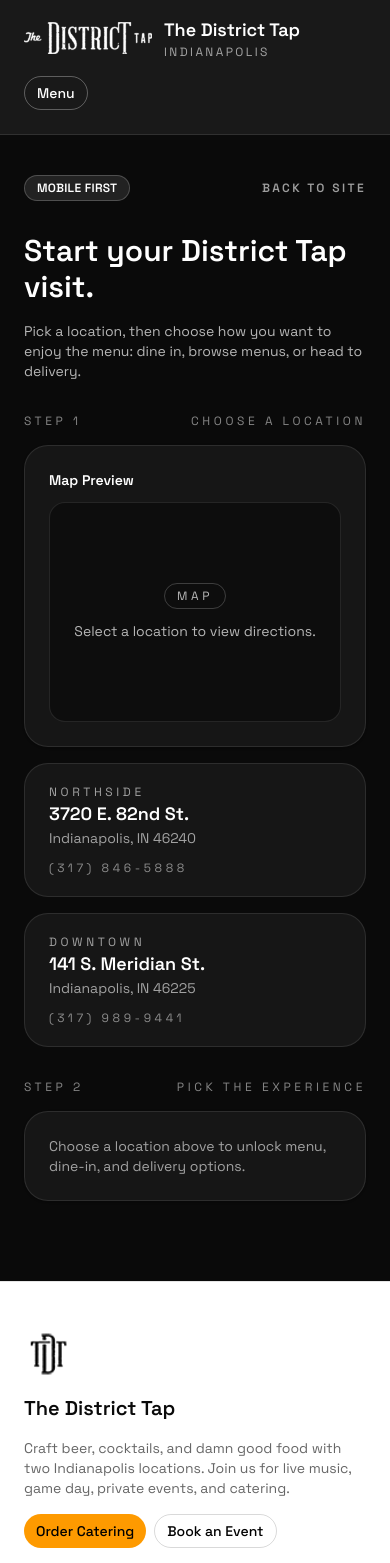
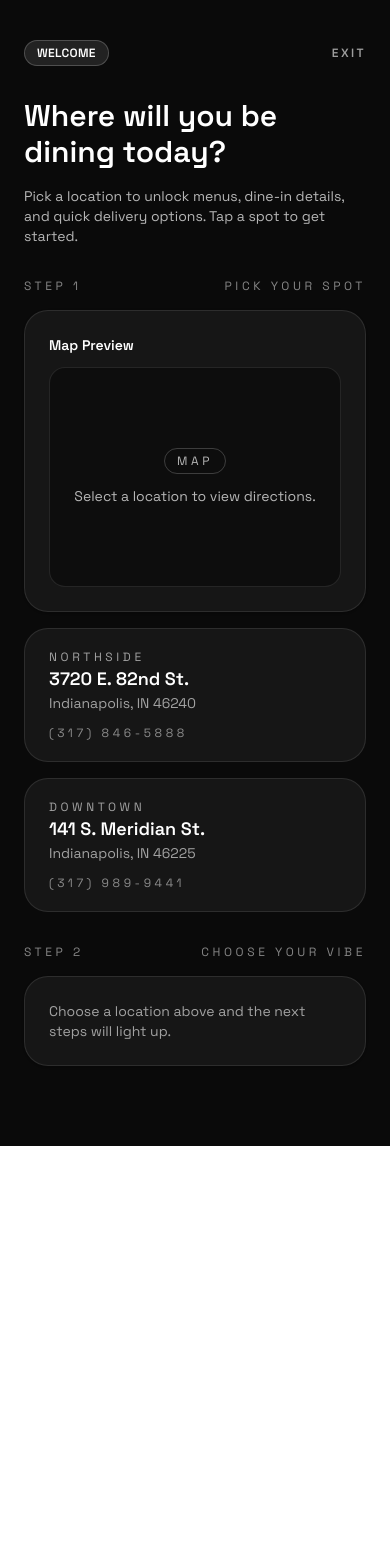
Before and after one commit to garytayl/district-tap, a Next.js app: page /experience in a window 390 px wide. Shown: the top 1563 px of the page. After the commit the page ends 1146 px from the top, so only its background shows below. Built offline with nearby package versions, Linux system fonts and the light colour scheme.

Commit message:
Enhance mobile experience by adding experience mode styles and updating UI text for clarity

```diff
--- a/app/experience/page.tsx
+++ b/app/experience/page.tsx
@@ -1,6 +1,6 @@
 "use client"
 
-import { useMemo, useState } from "react"
+import { useEffect, useMemo, useState } from "react"
 import Link from "next/link"
 
 import { Badge } from "@/components/ui/Badge"
@@ -45,6 +45,13 @@
     [selectedLocationId],
   )
 
+  useEffect(() => {
+    document.body.classList.add("experience-mode")
+    return () => {
+      document.body.classList.remove("experience-mode")
+    }
+  }, [])
+
   const menuConfig = selectedLocation ? menuByLocation[selectedLocation.id] : null
   const mapEmbedUrl = selectedLocation
     ? getMapEmbedUrl(selectedLocation.mapUrl, selectedLocation.addressLines.join(", "))
@@ -54,23 +61,23 @@
     <main className="min-h-screen bg-neutral-950 text-white">
       <div className="mx-auto flex w-full max-w-2xl flex-col gap-8 px-6 pb-20 pt-10 sm:pt-16">
         <div className="flex items-center justify-between gap-3">
-          <Badge variant="light">Mobile First</Badge>
+          <Badge variant="light">Welcome</Badge>
           <Link href="/" className="text-xs font-semibold uppercase tracking-[0.2em] text-white/60 hover:text-white">
-            Back to site
+            Exit
           </Link>
         </div>
 
         <div className="space-y-4">
-          <h1 className="text-3xl font-semibold sm:text-4xl">Start your District Tap visit.</h1>
+          <h1 className="text-3xl font-semibold sm:text-4xl">Where will you be dining today?</h1>
           <p className="text-sm text-white/70">
-            Pick a location, then choose how you want to enjoy the menu: dine in, browse menus, or head to delivery.
+            Pick a location to unlock menus, dine-in details, and quick delivery options. Tap a spot to get started.
           </p>
         </div>
 
         <section className="space-y-4">
           <div className="flex items-center justify-between text-xs uppercase tracking-[0.3em] text-white/50">
             <span>Step 1</span>
-            <span>Choose a location</span>
+            <span>Pick your spot</span>
           </div>
           <Card className="border-white/10 bg-white/5 text-white">
             <div className="space-y-3">
@@ -115,7 +122,9 @@
                   onClick={() => setSelectedLocationId(location.id)}
                   aria-pressed={isActive}
                   className={`flex h-full flex-col gap-3 rounded-3xl border px-6 py-5 text-left transition ${
-                    isActive ? "border-amber-400 bg-amber-400/10" : "border-white/10 bg-white/5 hover:border-white/40"
+                    isActive
+                      ? "border-amber-400 bg-amber-400/15 shadow-[0_0_35px_rgba(251,191,36,0.2)]"
+                      : "border-white/10 bg-white/5 hover:border-white/40"
                   }`}
                 >
                   <div>
@@ -133,7 +142,7 @@
         <section className="space-y-4">
           <div className="flex items-center justify-between text-xs uppercase tracking-[0.3em] text-white/50">
             <span>Step 2</span>
-            <span>Pick the experience</span>
+            <span>Choose your vibe</span>
           </div>
           <Card className="border-white/10 bg-white/5 text-white">
             {selectedLocation ? (
@@ -189,9 +198,7 @@
                 </button>
               </div>
             ) : (
-              <div className="text-sm text-white/60">
-                Choose a location above to unlock menu, dine-in, and delivery options.
-              </div>
+              <div className="text-sm text-white/60">Choose a location above and the next steps will light up.</div>
             )}
           </Card>
         </section>
--- a/app/globals.css
+++ b/app/globals.css
@@ -126,3 +126,8 @@
     @apply bg-amber-500 text-black;
   }
 }
+
+.experience-mode header,
+.experience-mode footer {
+  display: none;
+}
```
